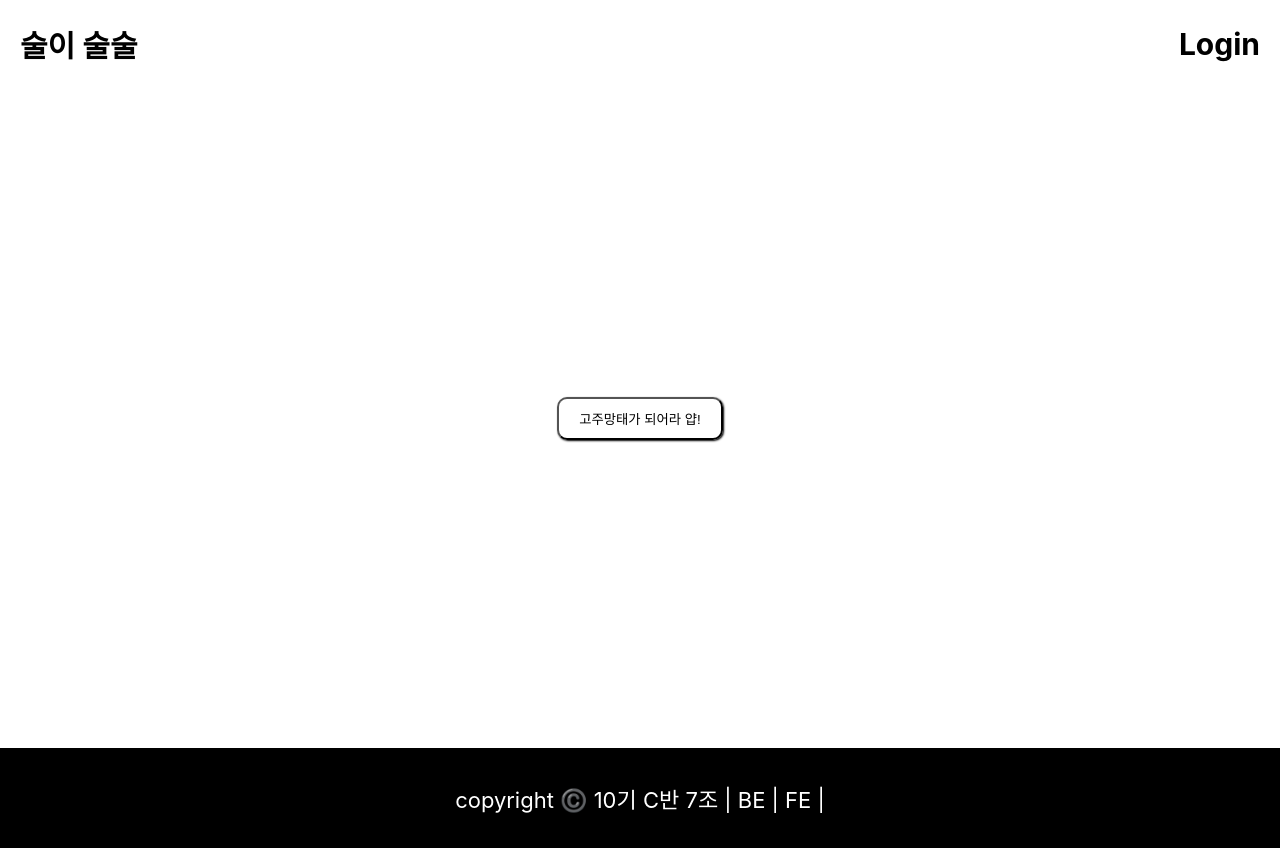
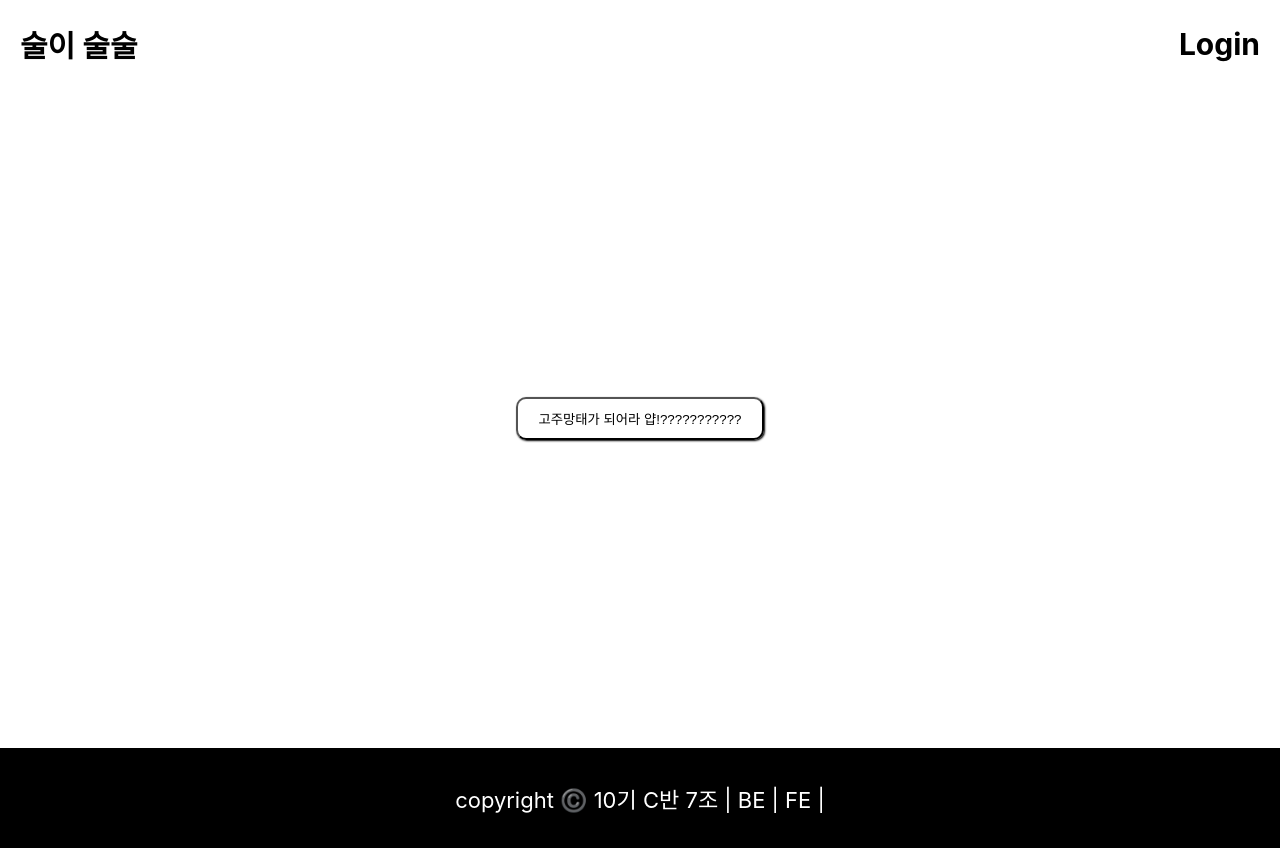
Before and after one commit to sparta-miniProject/FE, a React (Create React App) app: page / in a window 1280 px wide. Built offline with nearby package versions, Linux system fonts and the light colour scheme.

Commit message:
업로드 test

```diff
--- a/src/pages/Home.jsx
+++ b/src/pages/Home.jsx
@@ -8,7 +8,7 @@ const Home = () => {
     <StDiv background>
       <StDiv>
         <StButton onClick={() => navigate("/main")}>
-          고주망태가 되어라 얍!
+          고주망태가 되어라 얍!???????????
         </StButton>
       </StDiv>
     </StDiv>
```
